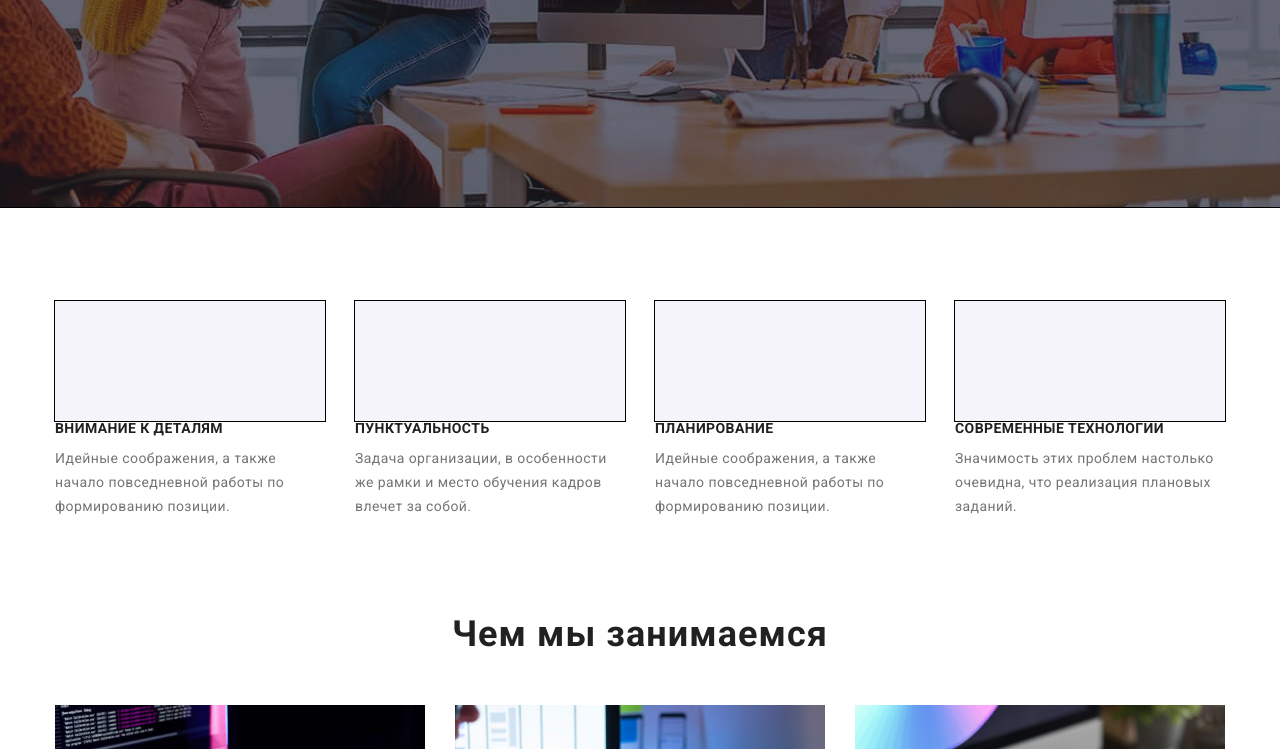
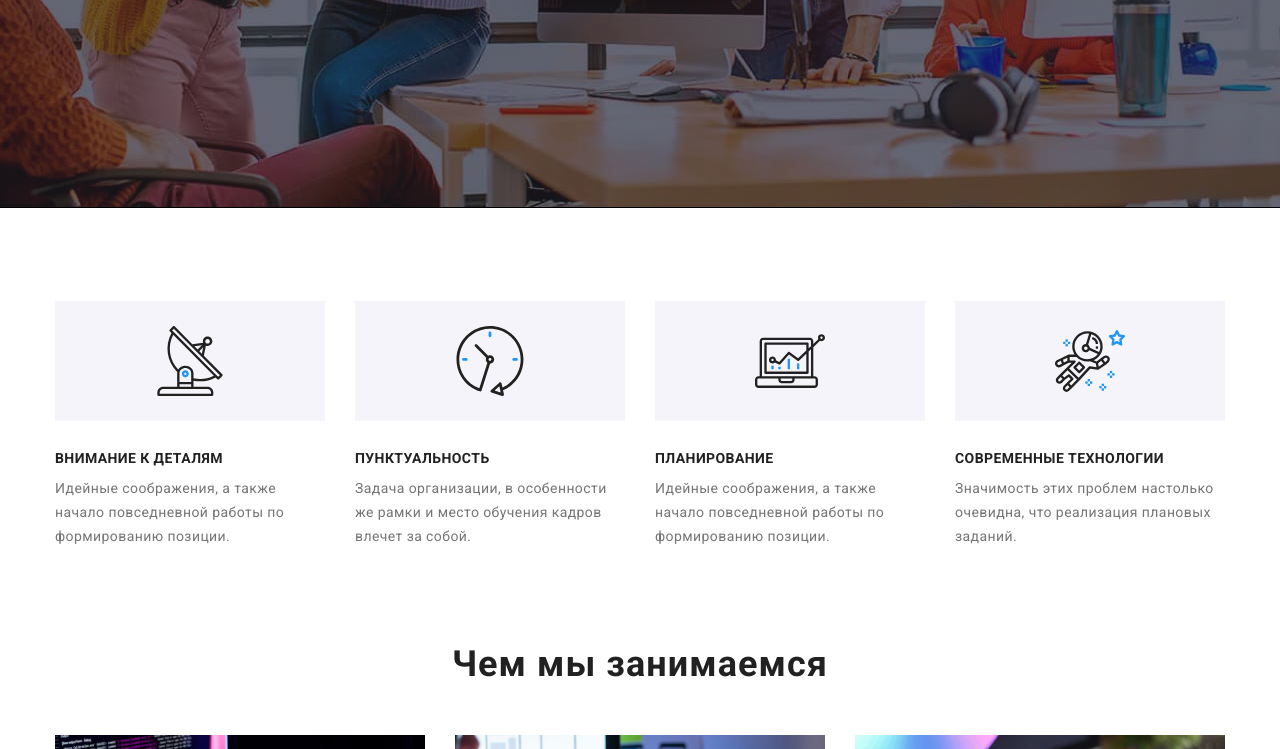
Before and after one commit to RudkoOlena/goit-markup-hw-04, a plain HTML site: page index.html in a window 1280 px wide. Shown: the part 462-1211 px from the top of the page. Drawn offline with nearby package versions, Linux system fonts and the light colour scheme.

Commit message:
Добавляет оформление

```diff
--- a/css/styles.css
+++ b/css/styles.css
@@ -350,7 +350,26 @@ header>.container.header-nav {
 .advantages-icon::before {
     content: '';
     display: block;
-    outline: 1px solid black;
     height: 120px;
     background: var(--background-icon);
+    background-size: 70px;
+    background-position: center;
+    background-repeat: no-repeat;
+    margin-bottom: 30px;
 }
+
+.antenna::before {
+    background-image: url('../images/antenna1.svg');
+}
+
+.clock::before {
+    background-image: url('../images/clock1.svg');
+}
+
+.diagram::before {
+    background-image: url('../images/diagram1.svg');
+}
+
+.astronaut::before {
+    background-image: url('../images/astronaut1.svg');
+}
--- a/index.html
+++ b/index.html
@@ -41,19 +41,19 @@
         <div class="container">
             <h2 class="visually-hidden">Преимущества</h2>
             <ul class="advantages-list">
-                <li class="advantages-icon">
+                <li class="advantages-icon antenna">
                     <h3 class="advantages-title">Внимание к деталям</h3>
                     <p class="advantages-title-margin">Идейные соображения, а также начало повседневной работы по формированию позиции.</p>
                 </li>
-                <li class="advantages-icon">
+                <li class="advantages-icon clock">
                     <h3 class="advantages-title">Пунктуальность</h3>
                     <p class="advantages-title-margin">Задача организации, в особенности же рамки и место обучения кадров влечет за собой.</p>
                 </li>
-                <li class="advantages-icon">
+                <li class="advantages-icon diagram">
                     <h3 class="advantages-title">Планирование</h3>
                     <p class="advantages-title-margin">Идейные соображения, а также начало повседневной работы по формированию позиции.</p>
                 </li>
-                <li class="advantages-icon">
+                <li class="advantages-icon astronaut">
                     <h3 class="advantages-title">Современные технологии</h3>
                     <p class="advantages-title-margin">Значимость этих проблем настолько очевидна, что реализация плановых заданий.</p>
                 </li>
```
